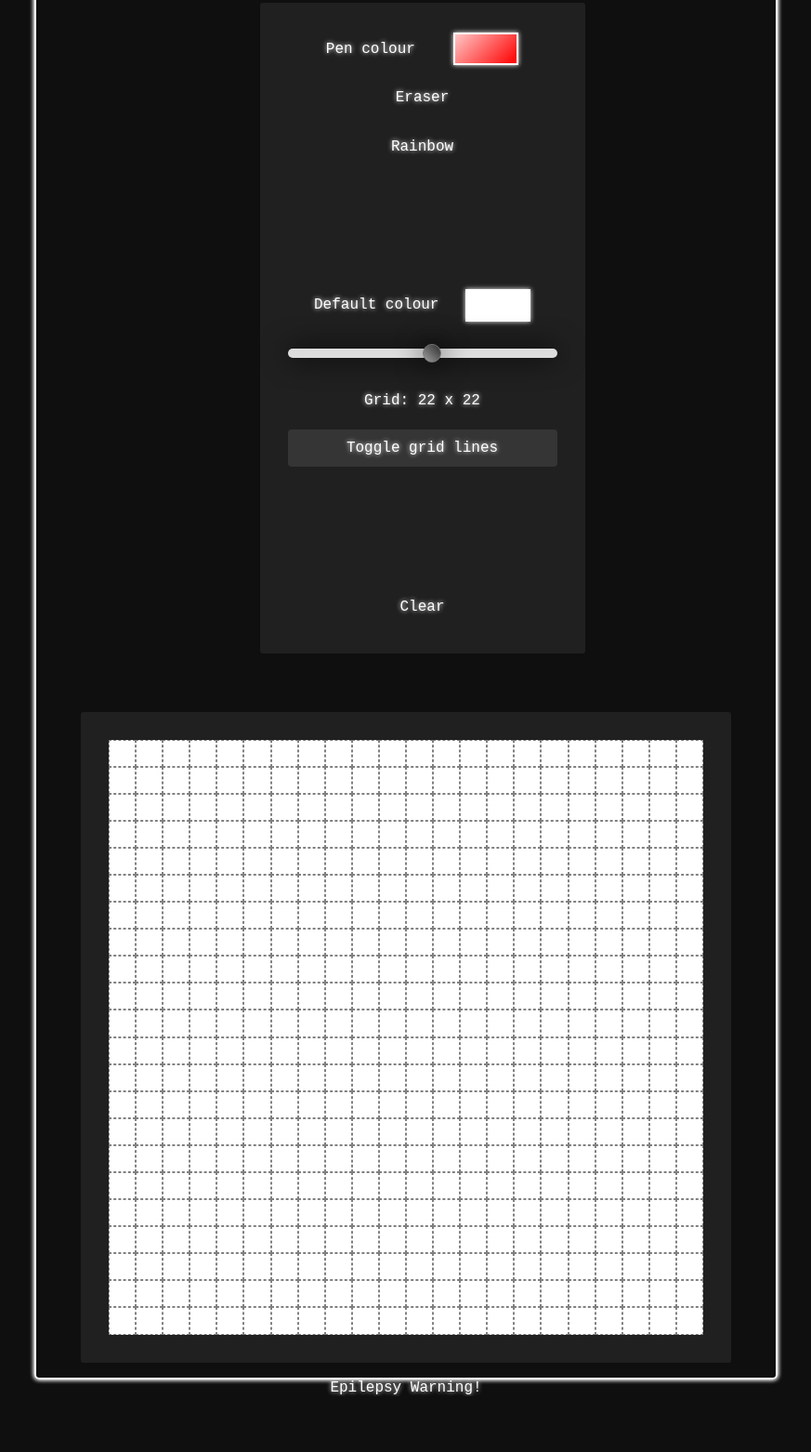
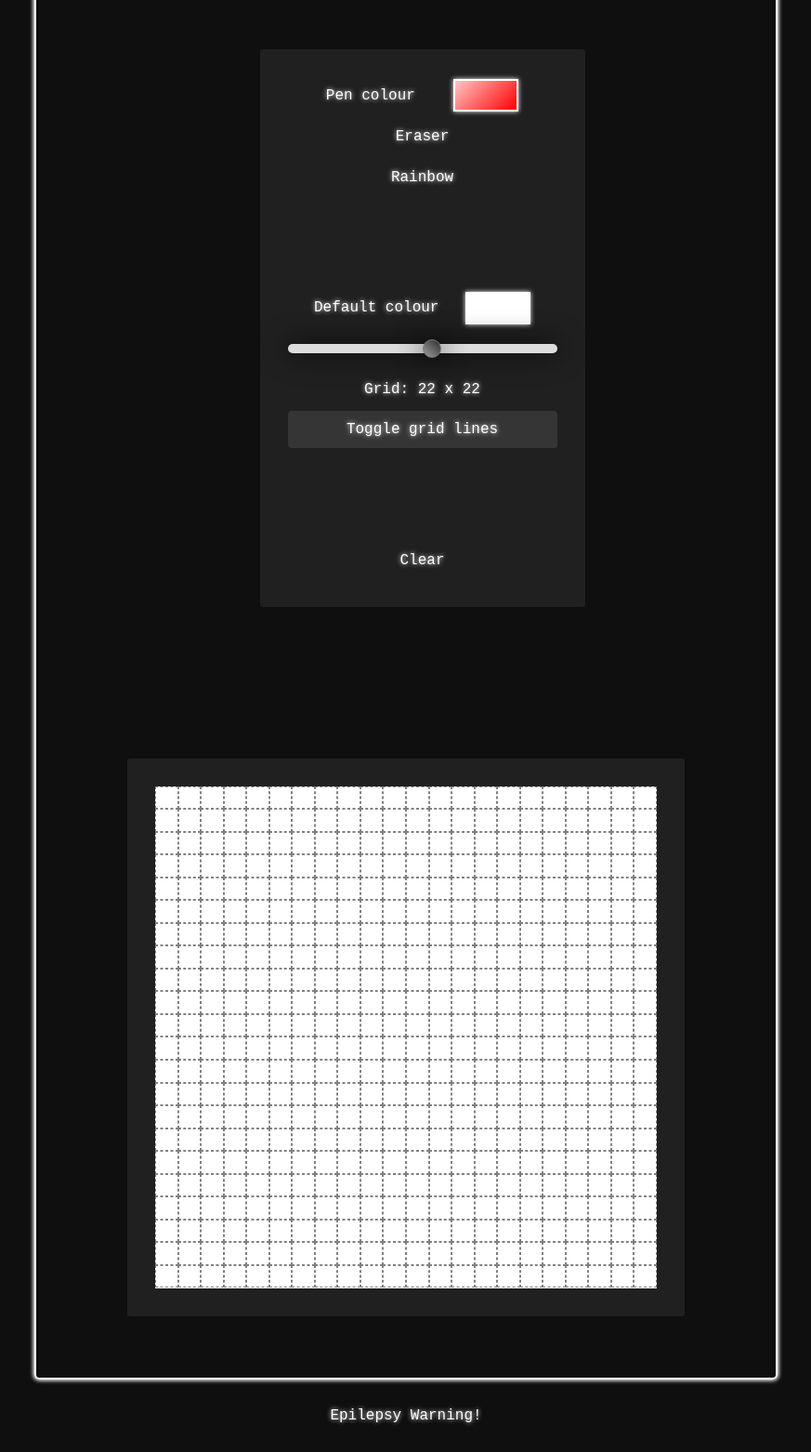
Before and after one commit to tomasbennett/Etch-a-sketch, a plain HTML site: page index.html in a window 1280 px wide. Shown: the part 81-1643 px from the top of the page at 93% size, without its empty margins (203-1076 px from the left). Before the commit the page ends 1583 px from the top, so only its background shows below. Drawn offline with Linux system fonts and the light colour scheme.

Commit message:
Update stylesheet.css
Adjusting the height of the main content and some of the margins as it was falling off screen by default.

```diff
--- a/stylesheet.css
+++ b/stylesheet.css
@@ -33,13 +33,13 @@ html, body{
 
 h1{
     font-size: 4rem;
-    margin-top: 2rem;
+    margin: 1rem 0;
 }
 
 main{
     width: 120.5rem;
     height: 75vh;
-    min-height: 80rem;
+    min-height: 65rem;
 
     margin: auto 0;
 
@@ -70,7 +70,7 @@ main{
 
 #epilepsy-warning{
     justify-self: flex-end;
-    margin-bottom: auto;
+    margin: 3rem 0;
 }
 
 .container{
@@ -78,11 +78,11 @@ main{
     border-radius: .3rem;
     padding: 3rem;
 
-    height: 70rem;
+    height: 60rem;
 
     display: flex;
     flex-direction: column;
-    row-gap: 13rem;
+    row-gap: 10rem;
 }
 
 .container.control-panel{
@@ -190,7 +190,6 @@ main{
     align-items: center;
     justify-content: center;
 
-    width: 70rem;
     aspect-ratio: 1;
     margin: 0 auto;
 }
@@ -205,9 +204,6 @@ main{
 
     cursor: pointer;
 }
-
-
-
 
 
 .container:hover{
```
